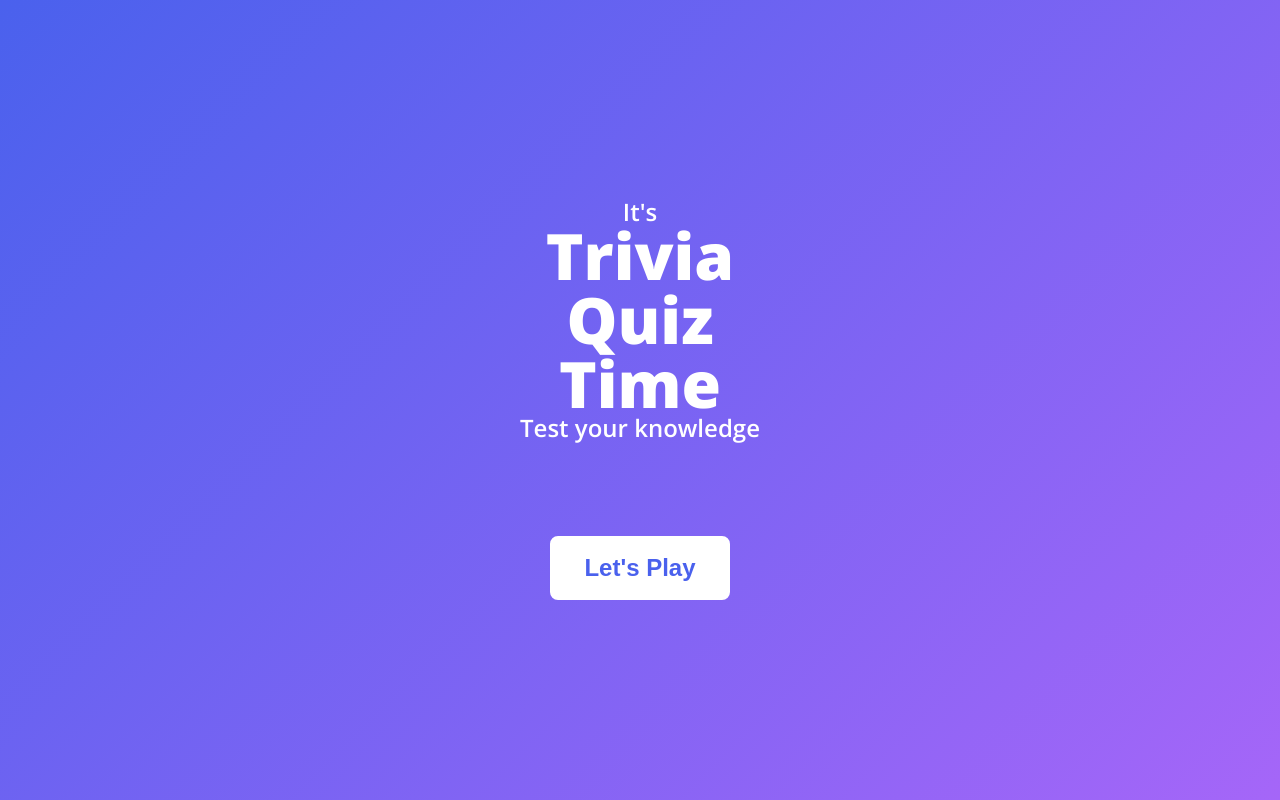
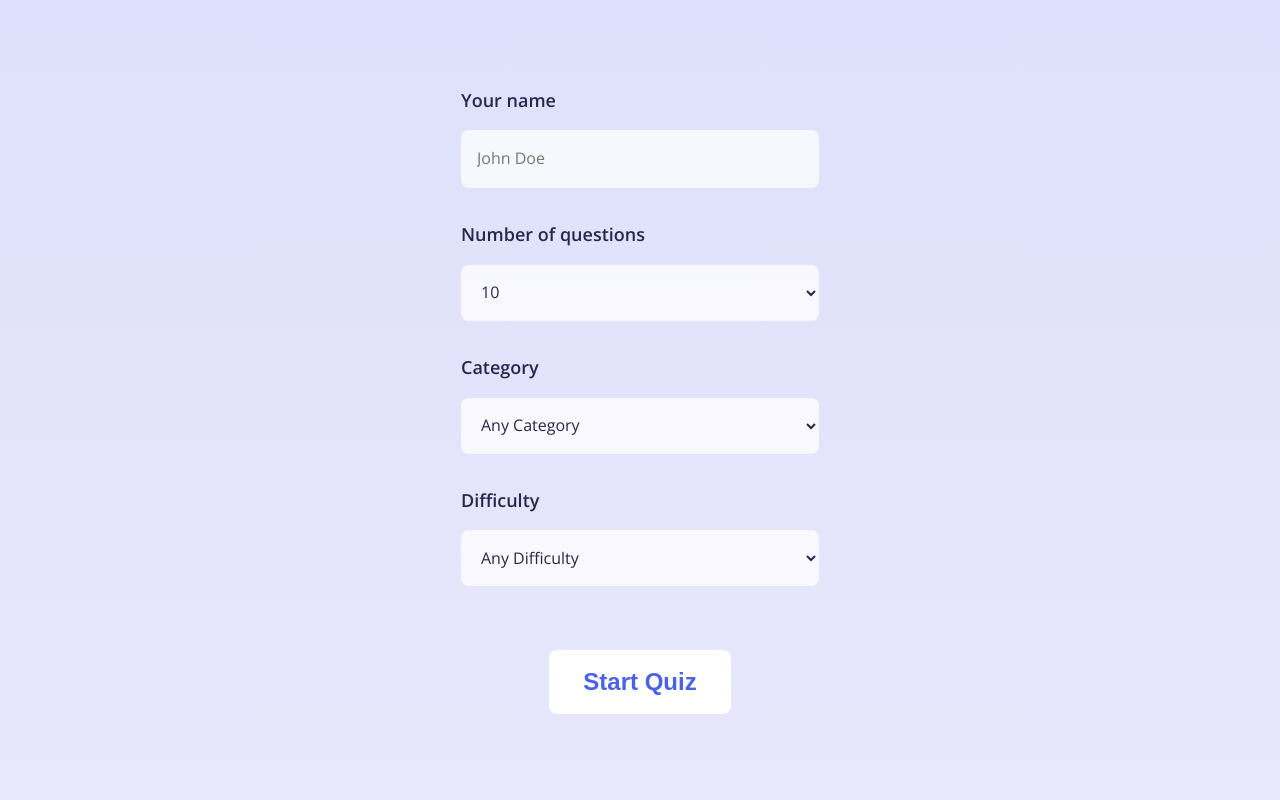
Before and after one commit to goranstevanovic/trivia-quiz-time, a React (Vite) app: page / in a window 1280 px wide. Built offline with nearby package versions, Linux system fonts and the light colour scheme.

Commit message:
Create SettingsScreen component (#13)
Created a SettingsScreen component that displays the SettingsForm and a button labeled Start Quiz

```diff
--- a/src/App.tsx
+++ b/src/App.tsx
@@ -1,9 +1,9 @@
-import StartScreen from './components/StartScreen';
+import SettingsScreen from './components/SettingsScreen';
 
 function App() {
   return (
     <>
-      <StartScreen />
+      <SettingsScreen />
     </>
   );
 }
--- /dev/null
+++ b/src/components/SettingsForm/SettingsForm.module.css
@@ -0,0 +1,29 @@
+.form {
+  color: var(--text-primary);
+  display: flex;
+  flex-direction: column;
+  gap: 2rem;
+}
+
+.form > div {
+  display: flex;
+  flex-direction: column;
+  gap: 1rem;
+}
+
+.form label {
+  font-size: 1.125rem;
+  font-weight: 600;
+}
+
+.form input,
+.form select {
+  background: var(--background-light-transparent);
+  border-radius: var(--border-radius);
+  border: none;
+  color: inherit;
+  font-size: 1rem;
+  font-weight: 400;
+  font: inherit;
+  padding: 1rem;
+}
--- /dev/null
+++ b/src/components/SettingsForm/index.tsx
@@ -0,0 +1,61 @@
+import styles from './SettingsForm.module.css';
+
+export default function SettingsForm() {
+  return (
+    <form className={styles.form}>
+      <div>
+        <label htmlFor="name">Your name</label>
+        <input id="name" type="text" placeholder="John Doe" />
+      </div>
+      <div>
+        <label htmlFor="questions-quantity">Number of questions</label>
+        <select id="questions-quantity">
+          <option value="10">10</option>
+          <option value="20">20</option>
+          <option value="30">30</option>
+          <option value="40">40</option>
+          <option value="50">50</option>
+        </select>
+      </div>
+      <div>
+        <label htmlFor="category">Category</label>
+        <select id="category">
+          <option value="any">Any Category</option>
+          <option value="9">General Knowledge</option>
+          <option value="10">Entertainment: Books</option>
+          <option value="11">Entertainment: Film</option>
+          <option value="12">Entertainment: Music</option>
+          <option value="13">Entertainment: Musicals &amp; Theatres</option>
+          <option value="14">Entertainment: Television</option>
+          <option value="15">Entertainment: Video Games</option>
+          <option value="16">Entertainment: Board Games</option>
+          <option value="17">Science &amp; Nature</option>
+          <option value="18">Science: Computers</option>
+          <option value="19">Science: Mathematics</option>
+          <option value="20">Mythology</option>
+          <option value="21">Sports</option>
+          <option value="22">Geography</option>
+          <option value="23">History</option>
+          <option value="24">Politics</option>
+          <option value="25">Art</option>
+          <option value="26">Celebrities</option>
+          <option value="27">Animals</option>
+          <option value="28">Vehicles</option>
+          <option value="29">Entertainment: Comics</option>
+          <option value="30">Science: Gadgets</option>
+          <option value="31">Entertainment: Japanese Anime &amp; Manga</option>
+          <option value="32">Entertainment: Cartoon &amp; Animations</option>
+        </select>
+      </div>
+      <div>
+        <label htmlFor="difficulty">Difficulty</label>
+        <select id="difficulty">
+          <option value="any">Any Difficulty</option>
+          <option value="easy">Easy</option>
+          <option value="medium">Medium</option>
+          <option value="hard">Hard</option>
+        </select>
+      </div>
+    </form>
+  );
+}
--- /dev/null
+++ b/src/components/SettingsScreen/SettingsScreen.module.css
@@ -0,0 +1,7 @@
+.settingsScreen {
+  align-items: center;
+  display: flex;
+  flex-direction: column;
+  gap: 4rem;
+  padding: 3rem;
+}
--- /dev/null
+++ b/src/components/SettingsScreen/index.tsx
@@ -0,0 +1,12 @@
+import Button from '../Button';
+import SettingsForm from '../SettingsForm';
+import styles from './SettingsScreen.module.css';
+
+export default function SettingsScreen() {
+  return (
+    <div className={styles.settingsScreen}>
+      <SettingsForm />
+      <Button>Start Quiz</Button>
+    </div>
+  );
+}
--- a/src/index.css
+++ b/src/index.css
@@ -61,8 +61,9 @@
 }
 
 body {
+  align-items: center;
   display: flex;
+  justify-content: center;
   margin: 0;
   min-height: 100vh;
-  place-items: center;
 }
```
Also changed, not shown: 2 other files (tests, documents, lock files or other folders).
